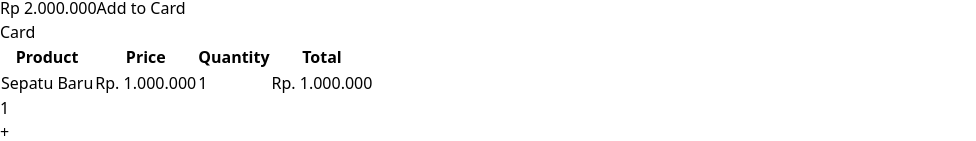
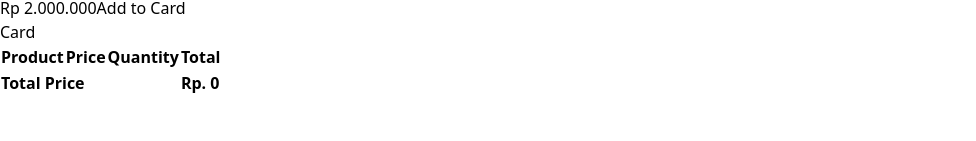
Before and after one commit to AhmadIkbalDjaya/Belajar-React, a React (Vite) app: page /products in a window 1280 px wide. Shown: the part 1144-1285 px from the top of the page, without its empty margins (0-976 px from the left). After the commit the page ends 1240 px from the top, so only its background shows below. Built offline with nearby package versions, Linux system fonts and the light colour scheme.

Commit message:
14. useEffect

```diff
--- a/src/pages/products.jsx
+++ b/src/pages/products.jsx
@@ -1,4 +1,4 @@
-import { Fragment, useState } from "react";
+import { Fragment, useEffect, useState } from "react";
 import CardProduct from "../components/Fragments/CardProduct";
 import Button from "../components/Elements/Button";
 import Counter from "../components/Fragments/Counter";
@@ -26,14 +26,28 @@
     description: `Lorem ipsum dolor sit amet consectetur adipisicing elit. Voluptatem, consequuntur aperiam? Voluptatum`,
   },
 ];
+
 const email = localStorage.getItem("email");
+
 export default function ProductsPage() {
-  const [cart, setCart] = useState([
-    {
-      id: 1,
-      qty: 1,
-    },
-  ]);
+  const [cart, setCart] = useState([]);
+  const [totalPrice, setTotalPrice] = useState(0);
+
+  useEffect(() => {
+    // setCart([{ id: 1, qty: 1 }]);
+    setCart(JSON.parse(localStorage.getItem("cart")) || []);
+  }, []);
+
+  useEffect(() => {
+    if (cart.length > 0) {
+      const sum = cart.reduce((acc, item) => {
+        const product = products.find((product) => product.id === item.id);
+        return acc + product.price * item.qty;
+      }, 0);
+      setTotalPrice(sum);
+      localStorage.setItem("cart", JSON.stringify(cart));
+    }
+  }, [cart]);
 
   const handleLogout = () => {
     localStorage.removeItem("email");
@@ -51,13 +65,6 @@
     } else {
       setCart([...cart, { id, qty: 1 }]);
     }
-    // setCart([
-    //   ...cart,
-    //   {
-    //     id,
-    //     qty: 1,
-    //   },
-    // ]);
   };
   return (
     <Fragment>
@@ -122,13 +129,24 @@
                   </tr>
                 );
               })}
+              <tr>
+                <td colSpan={3}>
+                  <b>Total Price</b>
+                </td>
+                <td>
+                  <b>
+                    Rp.{" "}
+                    {totalPrice.toLocaleString("id-ID", {
+                      styles: "currency",
+                      currency: "IDR",
+                    })}
+                  </b>
+                </td>
+              </tr>
             </tbody>
           </table>
         </div>
       </div>
-      <div className="my-5 flex justify-center">
-        <Counter></Counter>
-      </div>
     </Fragment>
   );
 }
```
